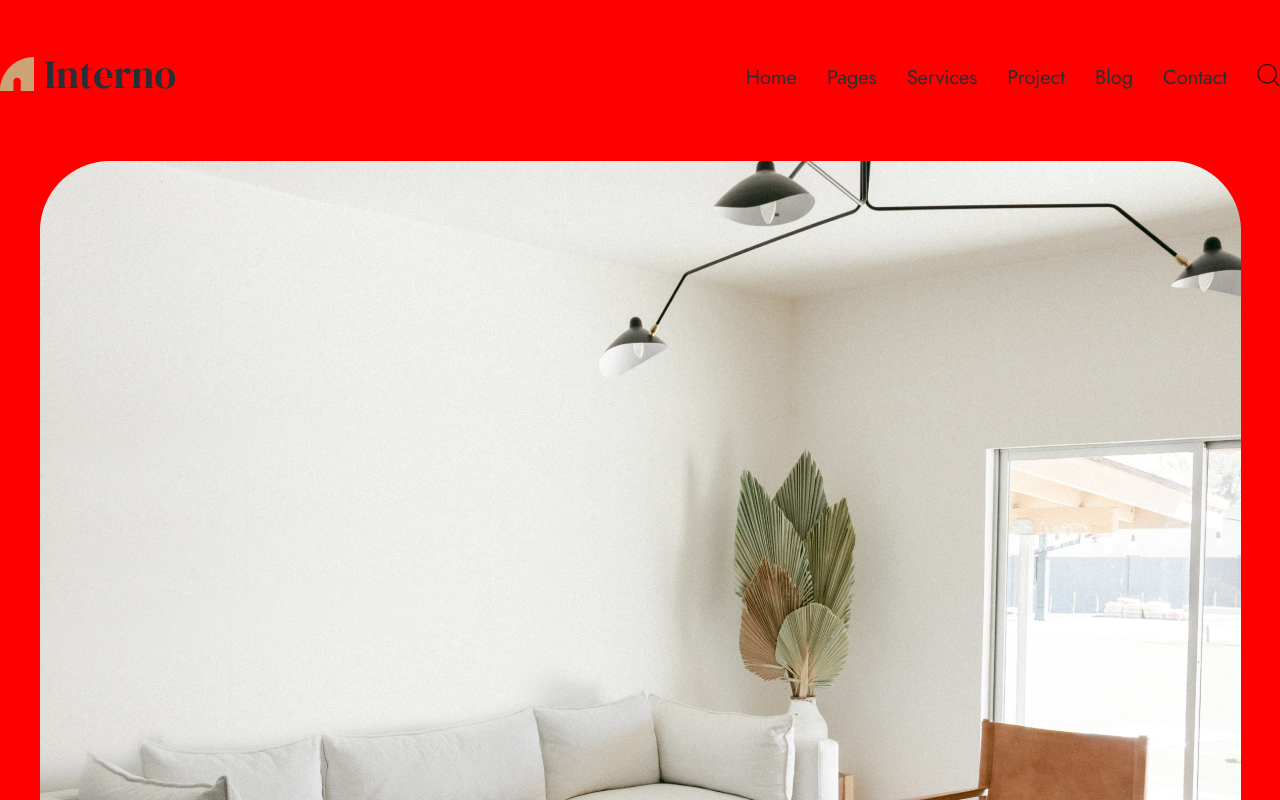
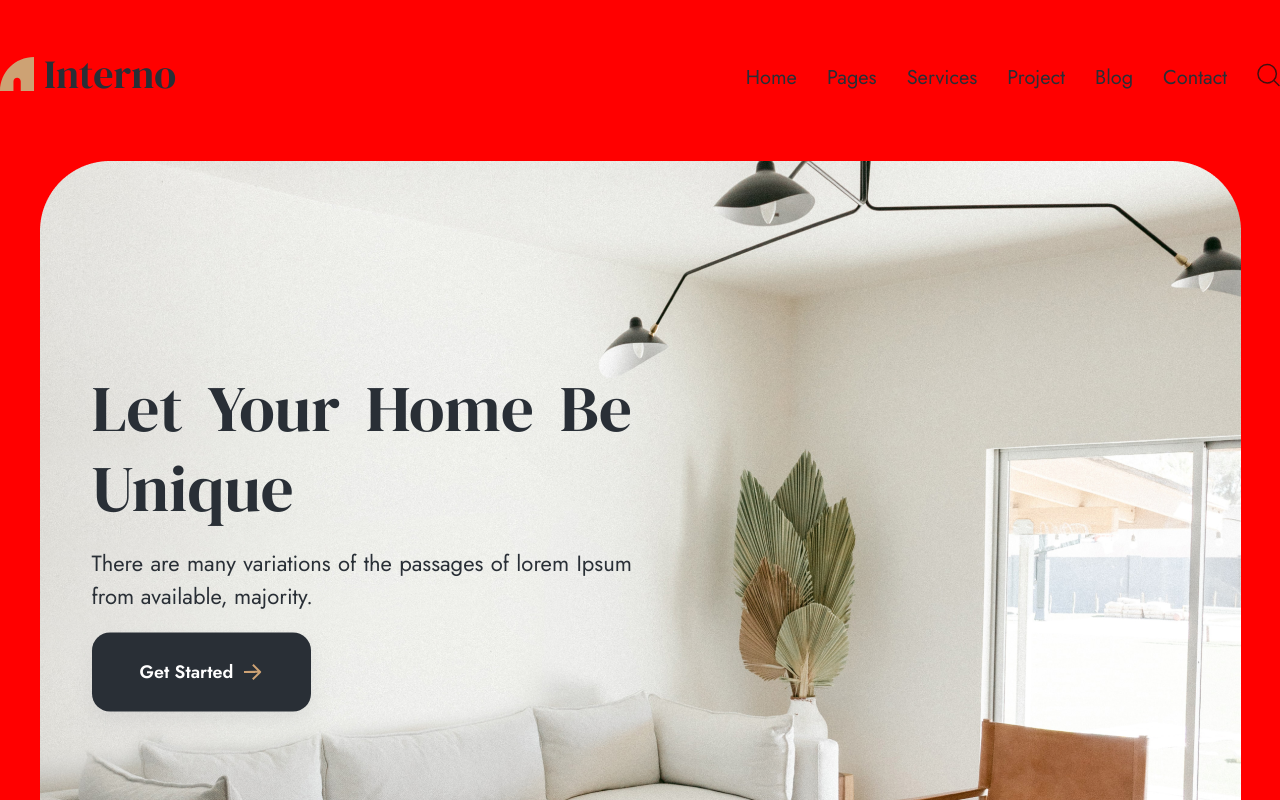
Before and after one commit to qnhanhh/interior-website, a Next.js app: page / in a window 1280 px wide. Shown: the top 800 px of the page. Built offline with nearby package versions, Linux system fonts and the light colour scheme.

Commit message:
build banner ui

```diff
--- /dev/null
+++ b/src/components/Banner/Banner.module.css
@@ -0,0 +1,12 @@
+.container{
+    position: relative;
+}
+
+.intro{
+    width: 45%;
+    position: absolute;
+    top: 50%;
+    left: 52px;
+    transform: translateY(-50%);
+    text-align: justify;
+}
--- a/src/components/Banner/index.tsx
+++ b/src/components/Banner/index.tsx
@@ -1,15 +1,16 @@
 import Image from "next/image"
 import { jostFont } from "@/utils/fonts";
 import bannerImage from '@/assets/bannerImage.png'
+import styles from './Banner.module.css'
 import Button from "../Button";
 
 export default function Banner(){
     return(
-        <div>
+        <div className={styles.container}>
             <Image src={bannerImage} alt="bannerImage" />
-            <div>
-                <p className="text-[6.5rem] capitalize">Let your home be unique</p>
-                <p className={`large-para ${jostFont.className}`}>There are many variations of the passages of lorem Ipsum from available, majority.</p>
+            <div className={styles.intro}>
+                <p className="text-[6.5rem] capitalize leading-[8rem] mb-[1.8rem]">Let your home be unique</p>
+                <p className={`large-para mb-[2rem] ${jostFont.className}`}>There are many variations of the passages of lorem Ipsum from available, majority.</p>
                 <Button content="Get Started" />
             </div>
         </div>
--- /dev/null
+++ b/src/components/Button/Button.module.css
@@ -0,0 +1,9 @@
+.button {
+    display: flex;
+    gap: 1rem;
+    align-items: center;
+  padding: 26px 49px 26px 48px;
+  border-radius: 18px;
+  background: var(--primary-2);
+  box-shadow: 0px 10px 20px rgba(192, 192, 192, 0.35);
+}
--- a/src/components/Button/index.tsx
+++ b/src/components/Button/index.tsx
@@ -1,13 +1,19 @@
-import { jostFont } from "@/utils/fonts"
+import Image from "next/image";
+import styles from './Button.module.css'
+import rightArrow from "@/assets/rightArrow.svg";
+import { jostFont } from "@/utils/fonts";
 
-type buttonType={
-    content: string
+type buttonType = {
+  content: string;
+};
+
+export default function Button({ content }: buttonType) {
+  return (
+    <button className={styles.button}>
+      <span className={`small-para font-semibold text-white ${jostFont.className}`}>
+        {content}
+      </span>
+      <Image src={rightArrow} alt="rightArrow" />
+    </button>
+  );
 }
-
-export default function Button({content}:buttonType){
-    return(
-        <button>
-            <p className={`small-para text-white ${jostFont.className}`}>Get Started</p>
-        </button>
-    )
-}
--- a/src/utils/fonts.js
+++ b/src/utils/fonts.js
@@ -6,6 +6,6 @@ export const serifFont = DM_Serif_Display({
 })
 
 export const jostFont = Jost({
-    weight: '400',
+    weight: ['400','600'],
     subsets: ['latin']
 })
```
Also changed, not shown: src/assets/rightArrow.svg (added).
